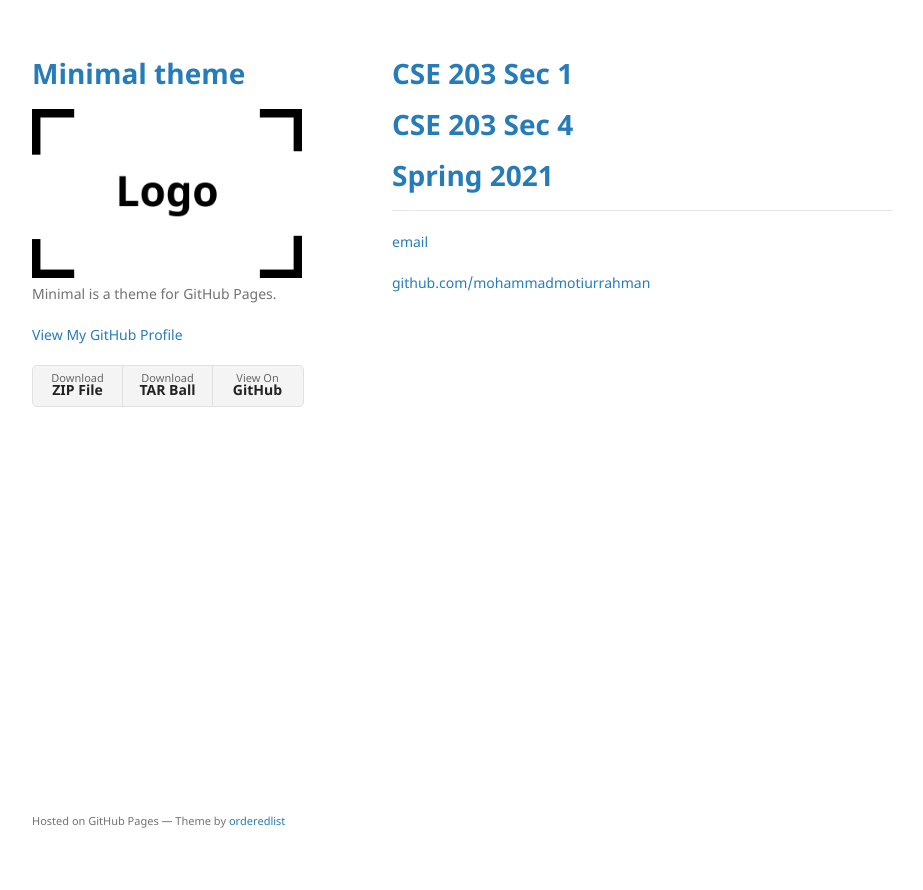
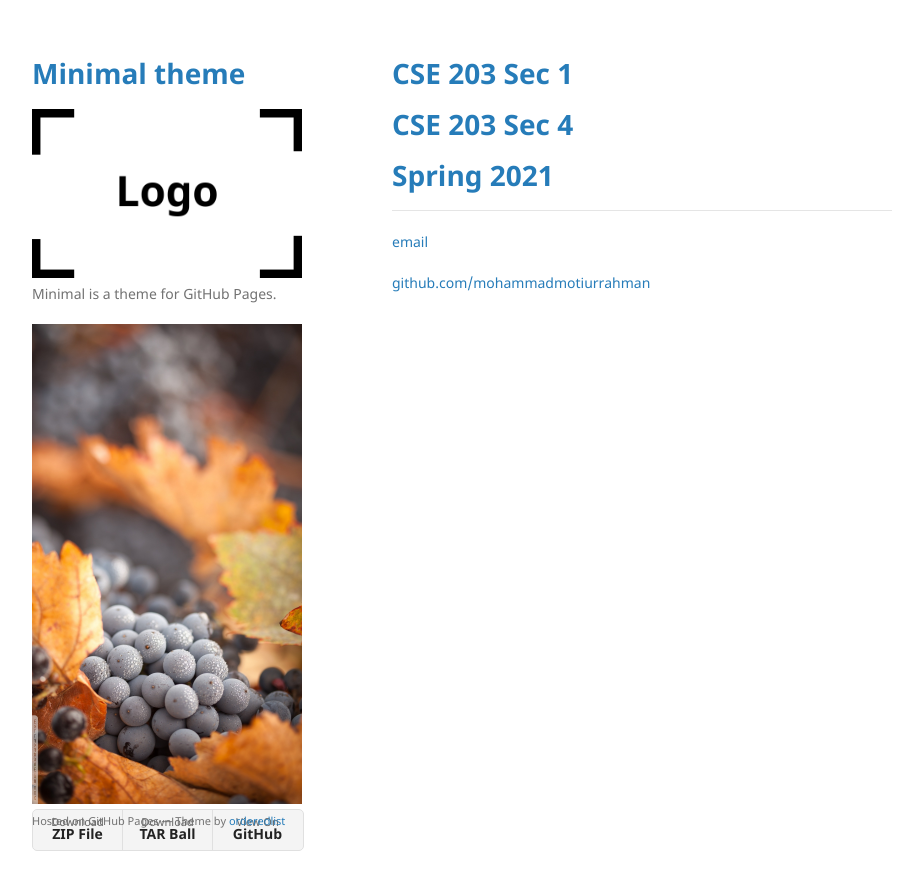
Before and after one commit to mohammadmotiurrahman/mohammadmotiurrahman.github.io, a Jekyll site: the page built from index.md, in a window 1280 px wide. Shown: the top 890 px of the page, without its empty margins (178-1101 px from the left). Built offline with Jekyll 4.4.1, drawn with Linux system fonts in a browser that asks for light colours; our own code applies the rules of GitHub Pages for plain Markdown files.

Commit message:
Update default.html

```diff
--- a/_layouts/default.html
+++ b/_layouts/default.html
@@ -27,7 +27,18 @@
         {% endif %}
 
         {% if site.github.is_user_page %}
-        <p class="view"><a href="{{ site.github.owner_url }}">View My GitHub Profile</a></p>
+        <!--<p class="view"><a href="{{ site.github.owner_url }}">View My GitHub Profile</a></p>--!>
+
+        <!--<img src="https://github.com/mohammadmotiurrahman/mohammadmotiurrahman.github.io/blob/main/sunset.jpg" alt="sunset">--!>
+        <!--<img src="/newtea.jpg" alt="tea">--!>
+        <!--<img src="/sunset.jpg" alt="sunset">--!>
+        <!--<img src="/708.JPG" alt="tulip">--!>
+        <!--<img src="/738.JPG" alt="tulip">--!>
+        <!--<img src="/food.jpg" alt="food">--!>
+        <img src="/grapes.jpg" alt="grapes">
+        <!--<p> <h1>Have a good day</h1></p>--!>
+
+
         {% endif %}
 
         {% if site.show_downloads %}
@@ -38,6 +49,7 @@
         </ul>
         {% endif %}
       </header>
+
       <section>
 
       {{ content }}
```
